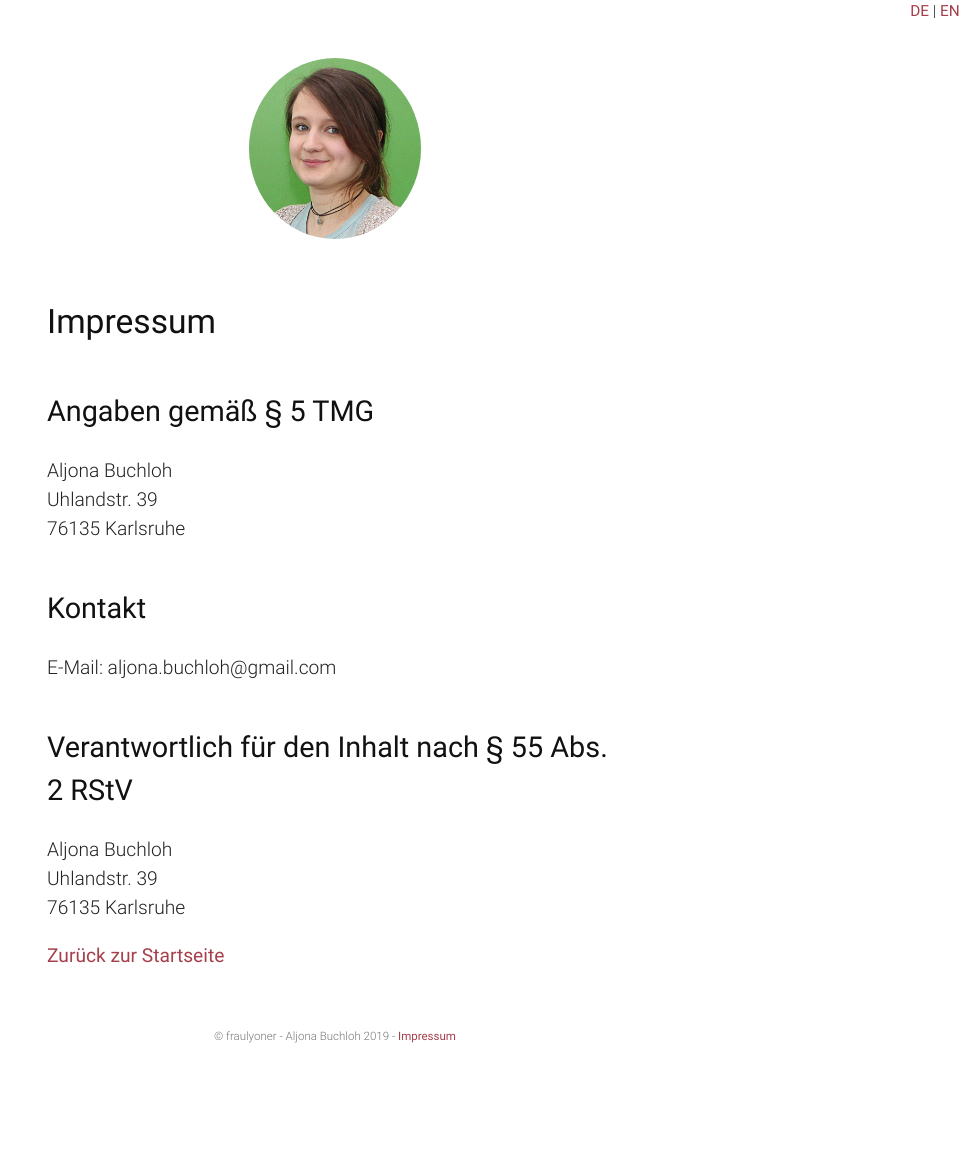
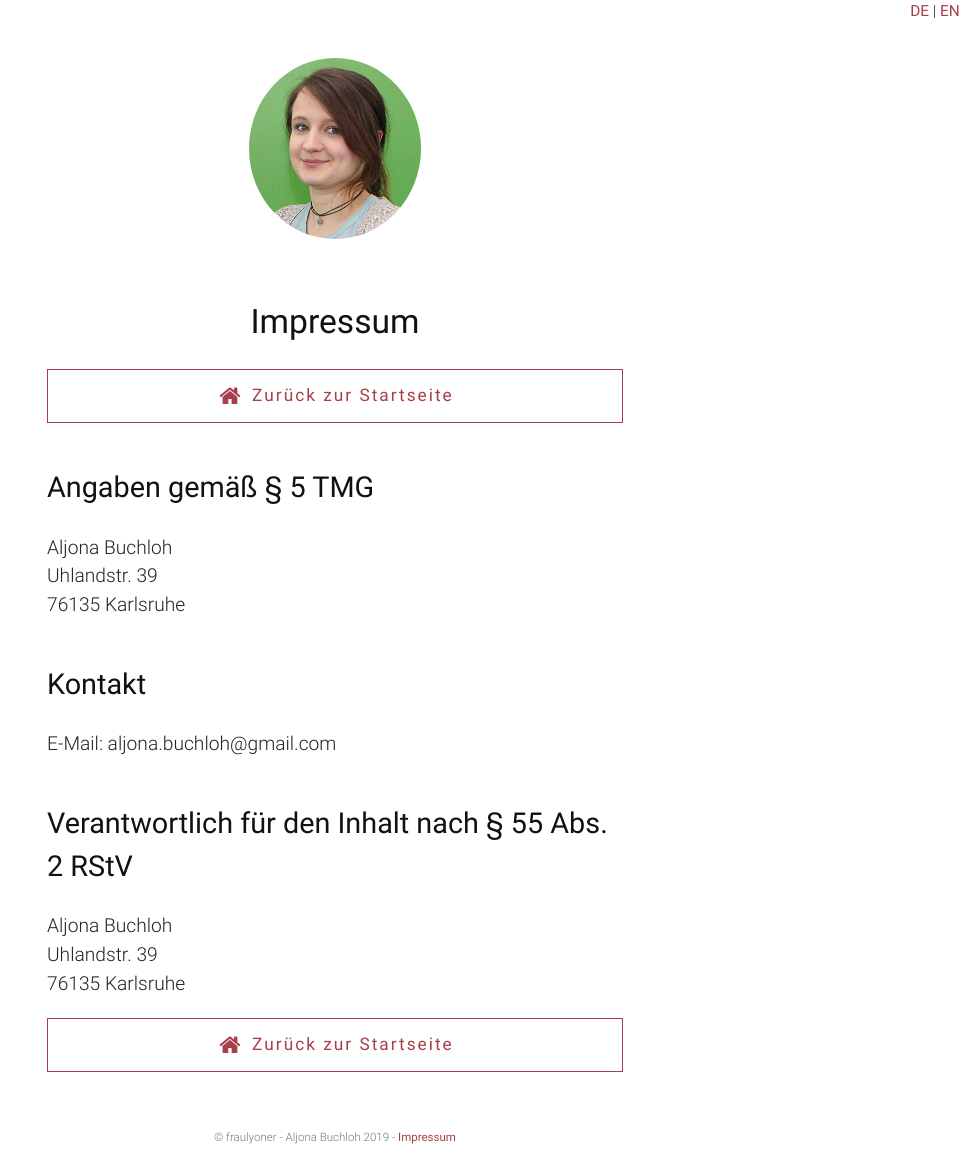
Before and after one commit to fraulyoner/fraulyoner.github.io, a Jekyll site: the page built from impressum.html, in a window 1280 px wide. Shown: the whole page, without its empty margins (305-1280 px from the left). Built offline with Jekyll 4.4.1, drawn with Linux system fonts in a browser that asks for light colours; before the commit the page ends 1057 px from its top, so only the background shows below that.

Commit message:
Adjust impressum layout

```diff
--- a/impressum.html
+++ b/impressum.html
@@ -2,7 +2,11 @@
 layout: default
 ---
 
-<h1>Impressum</h1>
+<h1 class="center">Impressum</h1>
+
+<a class="button" href="index_de.html">
+  <i class="fa fa-lg fa-fw fa-home"></i> Zur&uuml;ck zur Startseite
+</a>
 
 <h2>Angaben gemäß § 5 TMG</h2>
 <p>
@@ -21,4 +25,6 @@ layout: default
   76135 Karlsruhe
 </p>
 
-<a href="index_de.html">Zurück zur Startseite</a>
+<a class="button" href="index_de.html">
+  <i class="fa fa-lg fa-fw fa-home"></i> Zur&uuml;ck zur Startseite
+</a>
```
Also changed, not shown: other parts of impressum.html (+1 -1 lines).
